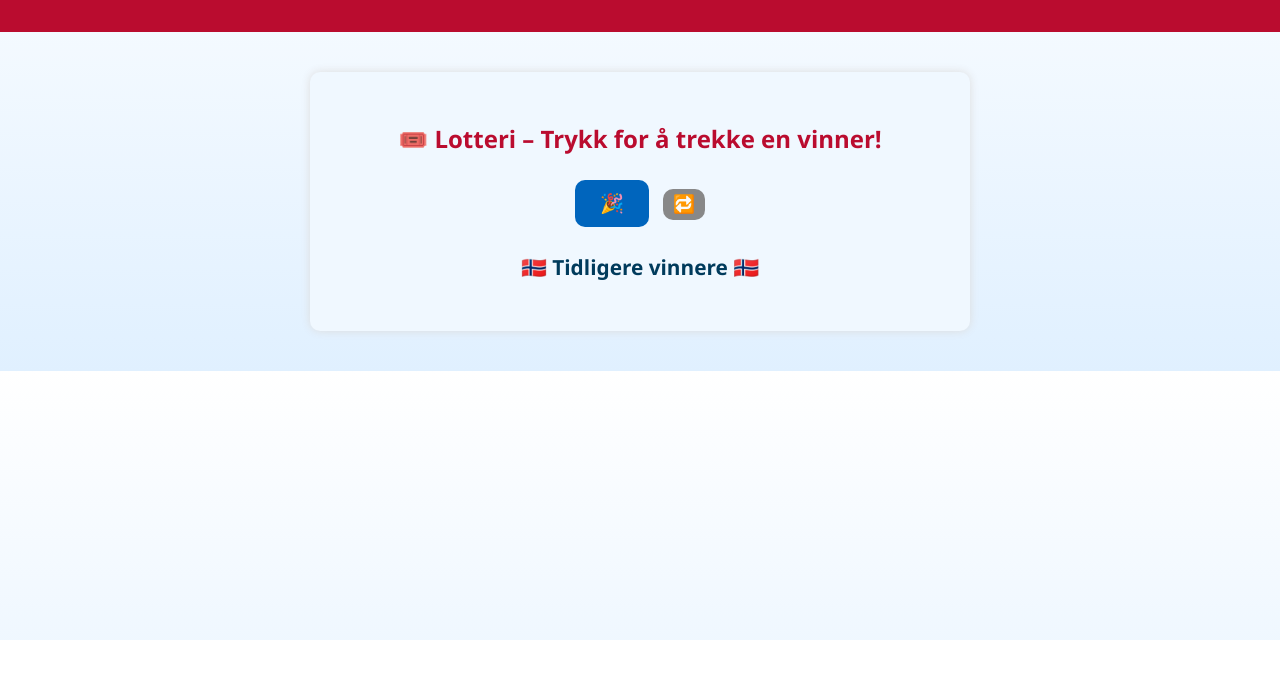
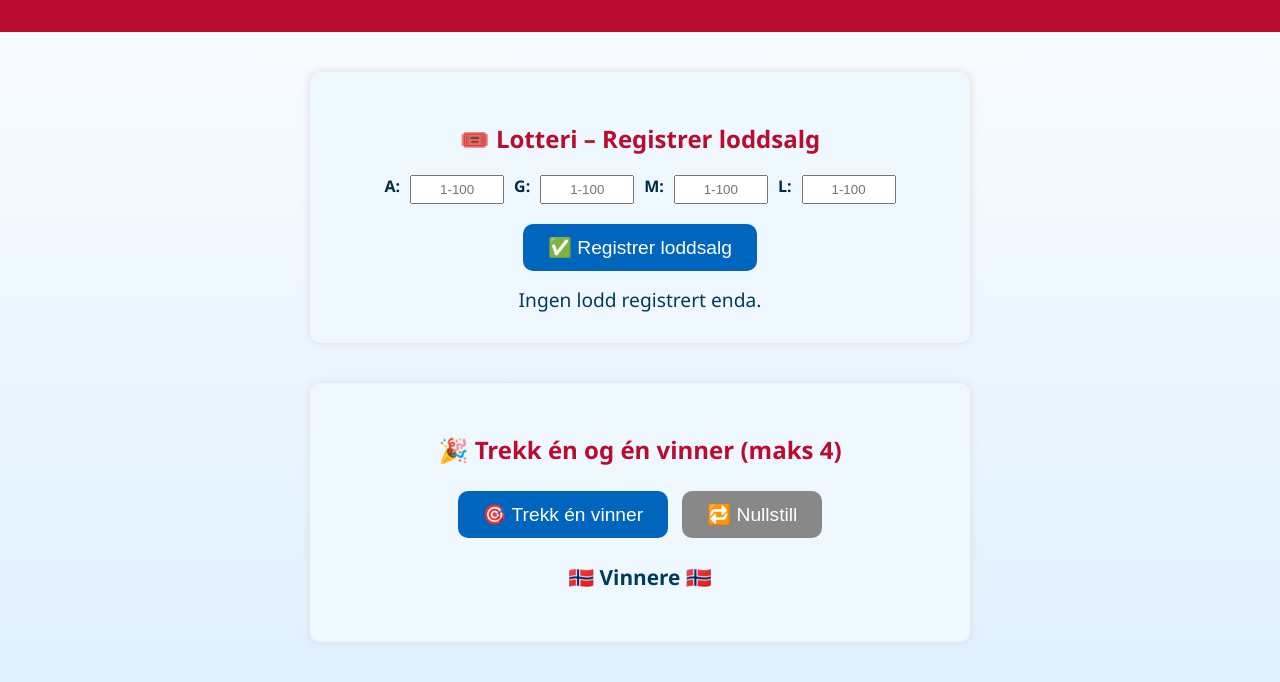
Before and after one commit to namisimo/oppeid, a plain HTML site: page index.html in a window 1280 px wide. Shown: the part 160-842 px from the top of the page. Before the commit the page ends 800 px from the top, so only its background shows below. Drawn offline with Linux system fonts and the light colour scheme.

Commit message:
Update index.html

```diff
--- a/index.html
+++ b/index.html
@@ -37,6 +37,21 @@
     .lotteri h2 {
       color: #ba0c2f;
     }
+    .input-row {
+      display: flex;
+      justify-content: center;
+      gap: 10px;
+      margin-bottom: 15px;
+      flex-wrap: wrap;
+    }
+    .input-row label {
+      font-weight: bold;
+    }
+    .input-row input {
+      padding: 5px;
+      width: 80px;
+      text-align: center;
+    }
     button {
       background: #0065bd;
       color: white;
@@ -51,8 +66,6 @@
       background: #ba0c2f;
     }
     .reset {
-      padding: 5px 10px;
-      font-size: 1.1em;
       background-color: #888;
     }
     #result {
@@ -67,6 +80,11 @@
       font-size: 1.3em;
       color: #003b5c;
     }
+    #ticket-count {
+      font-size: 1.2em;
+      color: #003b5c;
+      margin-top: 10px;
+    }
   </style>
 </head>
 <body>
@@ -77,39 +95,103 @@
   </header>
 
   <section class="lotteri">
-    <h2>🎟️ Lotteri – Trykk for å trekke en vinner!</h2>
-    <button onclick="generateLuckyCode()">🎉</button>
-    <button class="reset" onclick="resetLottery()" title="Nullstill lotteri">🔁</button>
+    <h2>🎟️ Lotteri – Registrer loddsalg</h2>
+    <div class="input-row">
+      <label for="rangeA">A:</label>
+      <input type="text" id="rangeA" placeholder="1-100">
+      <label for="rangeG">G:</label>
+      <input type="text" id="rangeG" placeholder="1-100">
+      <label for="rangeM">M:</label>
+      <input type="text" id="rangeM" placeholder="1-100">
+      <label for="rangeL">L:</label>
+      <input type="text" id="rangeL" placeholder="1-100">
+    </div>
+    <button onclick="generateTickets()">✅ Registrer loddsalg</button>
+    <div id="ticket-count">Ingen lodd registrert enda.</div>
+  </section>
+
+  <section class="lotteri">
+    <h2>🎉 Trekk én og én vinner (maks 4)</h2>
+    <button onclick="drawOneWinner()">🎯 Trekk én vinner</button>
+    <button class="reset" onclick="resetLottery()">🔁 Nullstill</button>
     <div id="result"></div>
     <div id="history">
-      <h3>🇳🇴 Tidligere vinnere 🇳🇴</h3>
+      <h3>🇳🇴 Vinnere 🇳🇴</h3>
       <div id="history-list"></div>
     </div>
   </section>
 
   <script>
-    const winningNumbers = [];
-    const emojis = ['🇳🇴','🎈','🎉','🎊','🥳','🍰','🎂','👑','👗','🎺','🚩','🌸','💐'];
+    let allTickets = [];
+    let drawnWinners = [];
+    const emojis = ['🇳🇴','🎈','🎉','🎊','🥳','🍰','🎂','👑'];
 
-    function generateLuckyCode() {
-      const letters = 'ABCDEFGHIJKLMNOPQRSTUVWXYZ';
-      const letter = letters[Math.floor(Math.random() * letters.length)];
-      const number = Math.floor(Math.random() * 999) + 1;
-      const lucky = letter + number;
-      winningNumbers.unshift(lucky);
-      document.getElementById('result').textContent = `🎈 Vinneren er: ${lucky} 🇳🇴`;
+    function parseRange(letter, rangeStr) {
+      const match = rangeStr.match(/^(\d+)\s*-\s*(\d+)$/);
+      if (!match) return [];
+
+      const start = parseInt(match[1]);
+      const end = parseInt(match[2]);
+      const list = [];
+
+      for (let i = start; i <= end; i++) {
+        list.push(`${letter}${i}`);
+      }
+      return list;
+    }
+
+    function generateTickets() {
+      allTickets = [];
+
+      const aTickets = parseRange('A', document.getElementById('rangeA').value);
+      const gTickets = parseRange('G', document.getElementById('rangeG').value);
+      const mTickets = parseRange('M', document.getElementById('rangeM').value);
+      const lTickets = parseRange('L', document.getElementById('rangeL').value);
+
+      allTickets = [...aTickets, ...gTickets, ...mTickets, ...lTickets];
+
+      drawnWinners = [];
+      document.getElementById('result').textContent = '';
+      document.getElementById('history-list').innerHTML = '';
+
+      const ticketCount = allTickets.length;
+      document.getElementById('ticket-count').textContent =
+        ticketCount > 0
+        ? `Totalt antall solgte lodd: ${ticketCount}`
+        : "Ingen gyldige lodd registrert.";
+    }
+
+    function drawOneWinner() {
+      if (drawnWinners.length >= 4) {
+        alert("Fire vinnere er allerede trukket.");
+        return;
+      }
+
+      const remaining = allTickets.filter(ticket => !drawnWinners.includes(ticket));
+      if (remaining.length === 0) {
+        alert("Ingen flere lodd å trekke fra.");
+        return;
+      }
+
+      const winner = remaining[Math.floor(Math.random() * remaining.length)];
+      drawnWinners.push(winner);
+
+      document.getElementById('result').textContent = `🎊 Trukket: ${winner}`;
 
       const historyList = document.getElementById('history-list');
-      historyList.innerHTML = '';
-      winningNumbers.forEach((code, index) => {
-        const div = document.createElement('div');
-        div.textContent = `${emojis[index % emojis.length]} ${code}`;
-        historyList.appendChild(div);
-      });
+      const div = document.createElement('div');
+      div.textContent = `${emojis[drawnWinners.length % emojis.length]} ${winner}`;
+      historyList.appendChild(div);
     }
 
     function resetLottery() {
-      winningNumbers.length = 0;
+      allTickets = [];
+      drawnWinners = [];
+      document.getElementById('rangeA').value = '';
+      document.getElementById('rangeG').value = '';
+      document.getElementById('rangeM').value = '';
+      document.getElementById('rangeL').value = '';
+      document.getElementById('ticket-count').textContent = 'Ingen lodd registrert enda.';
       document.getElementById('result').textContent = '';
       document.getElementById('history-list').innerHTML = '';
     }
```
